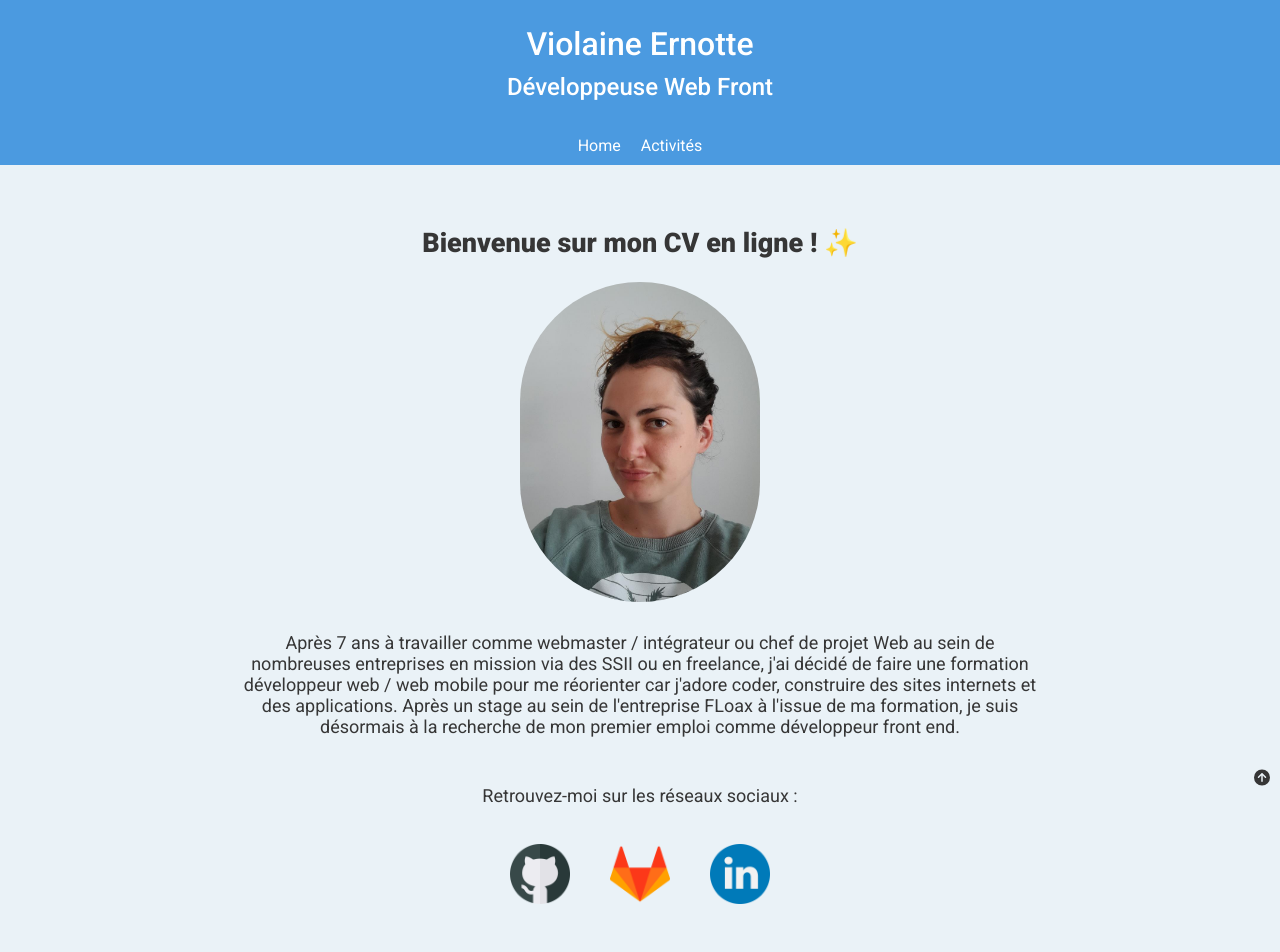
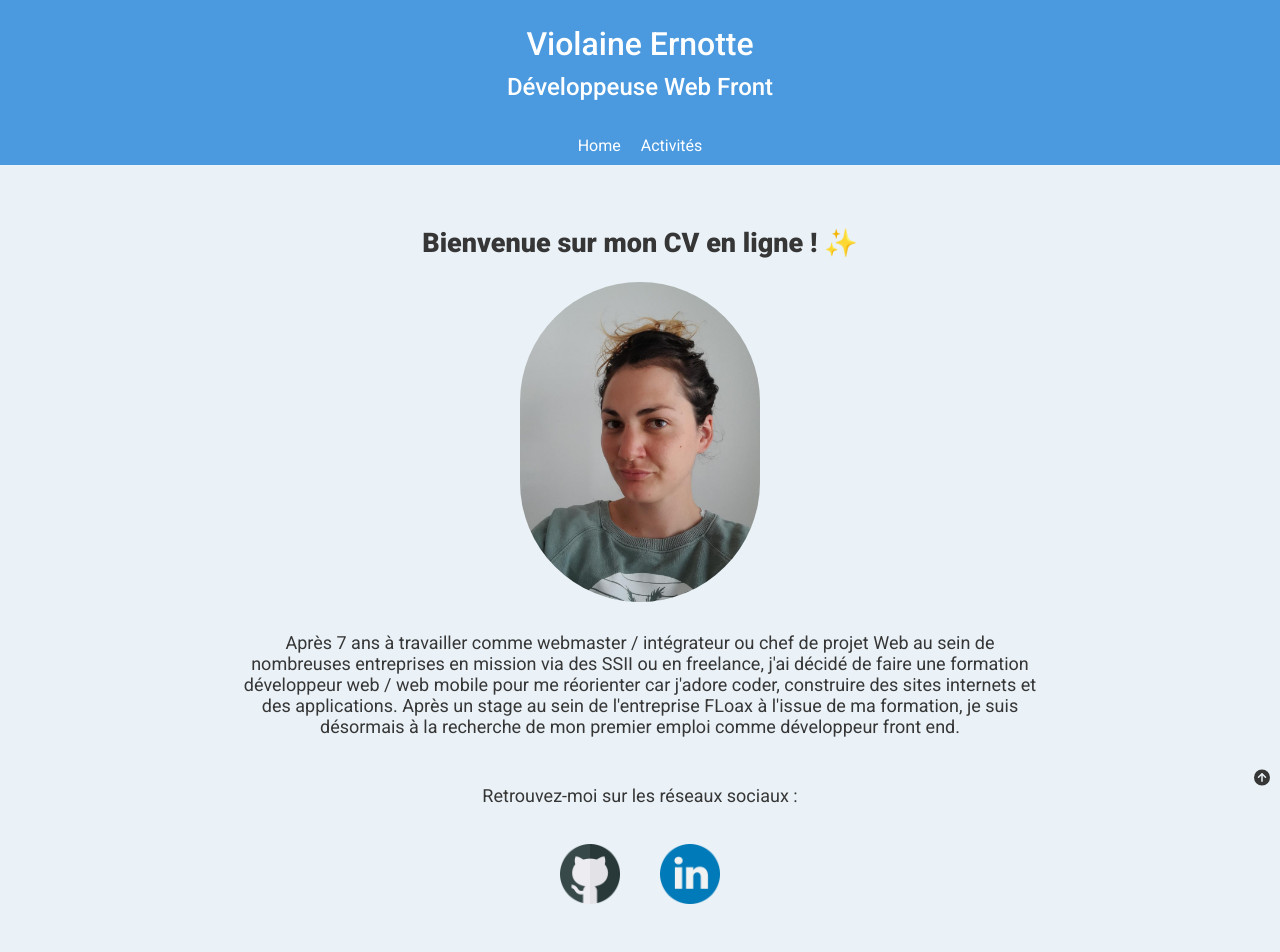
Before and after one commit to vio9/cv, a React (Create React App) app: page / in a window 1280 px wide. Shown: the top 952 px of the page. Built offline with nearby package versions, Linux system fonts and the light colour scheme; no server answers.

Commit message:
change socials network link

```diff
--- a/src/components/Footer.js
+++ b/src/components/Footer.js
@@ -24,9 +24,9 @@ const Footer = () => {
 					alt="github-logo"
 				/>
 			</a>
-			<a href="https://gitlab.com/violaine09" target="_blank">
+			{/* <a href="https://gitlab.com/violaine09" target="_blank">
 				<img className="footer-link-image" src={gitlab} alt="gitlab-logo" />
-			</a>
+			</a> */}
 			<a href="https://www.linkedin.com/in/violaine-ernotte/" target="_blank">
 				<img className="footer-link-image" src={linkedin} alt="linkedin-logo" />
 			</a>
--- a/src/components/Presentation.js
+++ b/src/components/Presentation.js
@@ -28,9 +28,9 @@ const Presentation = () => {
 					<a href="https://github.com/vio9" target="_blank">
 						<img className="social" src={githubwhite} alt="github-logo" />
 					</a>
-					<a href="https://gitlab.com/violaine09" target="_blank">
+					{/* <a href="https://gitlab.com/violaine09" target="_blank">
 						<img className="social" src={gitlab} alt="gitlab-logo" />
-					</a>
+					</a> */}
 					<a
 						href="https://www.linkedin.com/in/violaine-ernotte/"
 						target="_blank"
```
